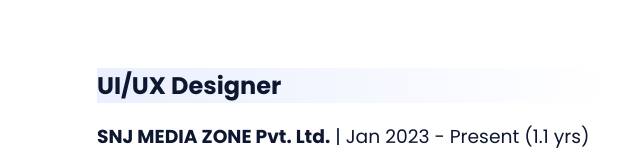
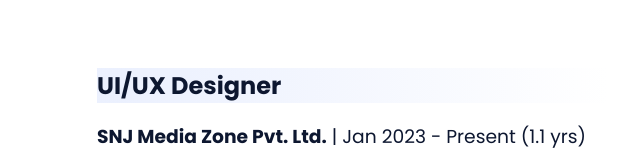
Before and after one commit to vvbhise/portfolio, a plain HTML site: page index.html in a window 1280 px wide. Shown: the part 2100-2266 px from the top of the page, 543-1183 px from the left. Drawn offline with nearby package versions, Linux system fonts and the light colour scheme.

Commit message:
Update index.html

```diff
--- a/index.html
+++ b/index.html
@@ -146,7 +146,7 @@
 
                     <div>
                         <h1 class="education__subtitle">UI/UX Designer</h1>
-                        <h3><span style="font-weight: normal;"><b>SNJ MEDIA ZONE Pvt. Ltd.</b> | Jan 2023 - Present (1.1 yrs)</span></h3>
+                        <h3><span style="font-weight: normal;"><b>SNJ Media Zone Pvt. Ltd.</b> | Jan 2023 - Present (1.1 yrs)</span></h3>
                         <p class="education__text"><b>Employment:</b> Full Time
 						<p class="education__text"><b>Location:</b> Maharashtra, India
 						<p class="education__text"><b>Location Type:</b> Hybrid
```
